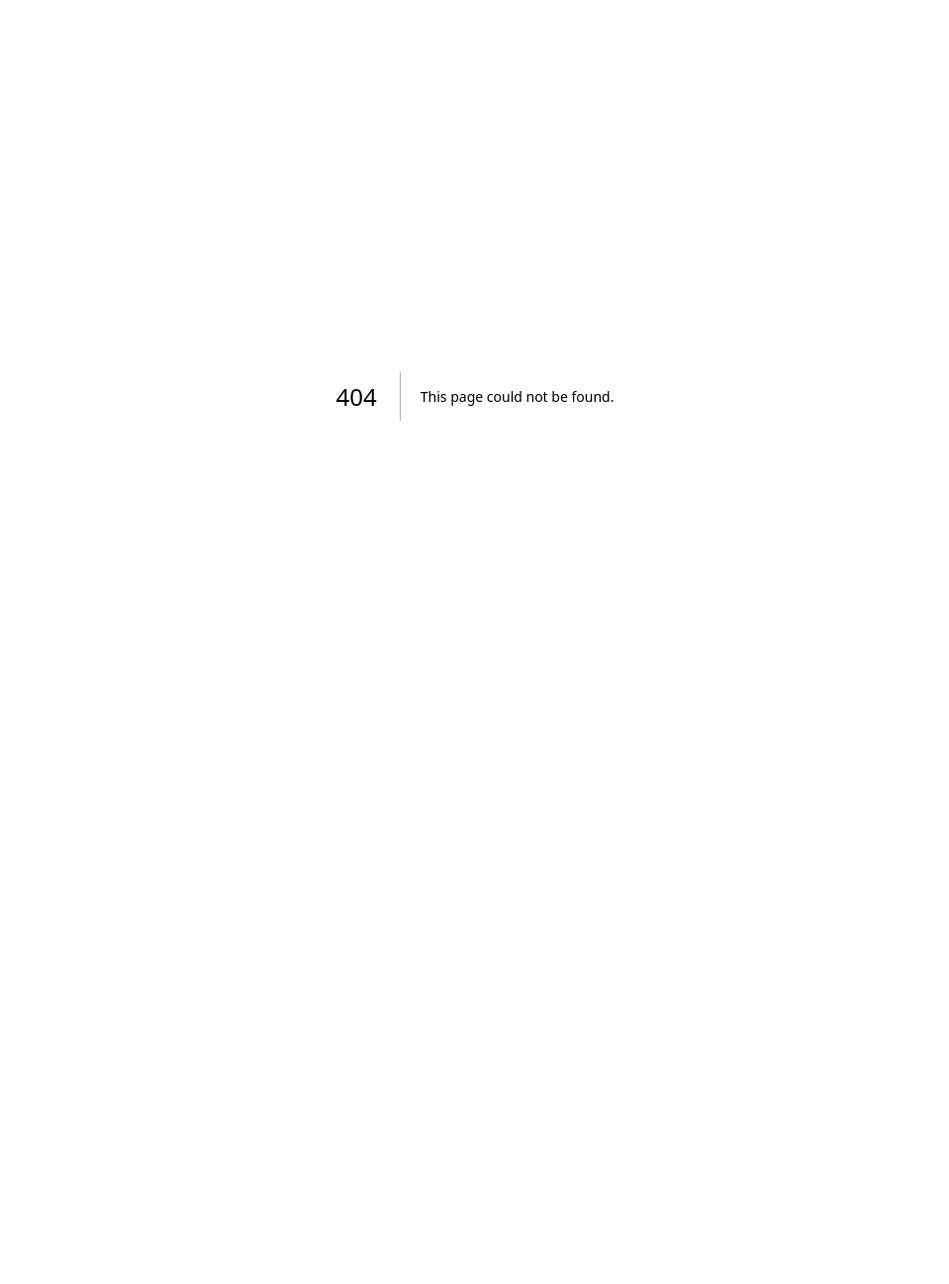
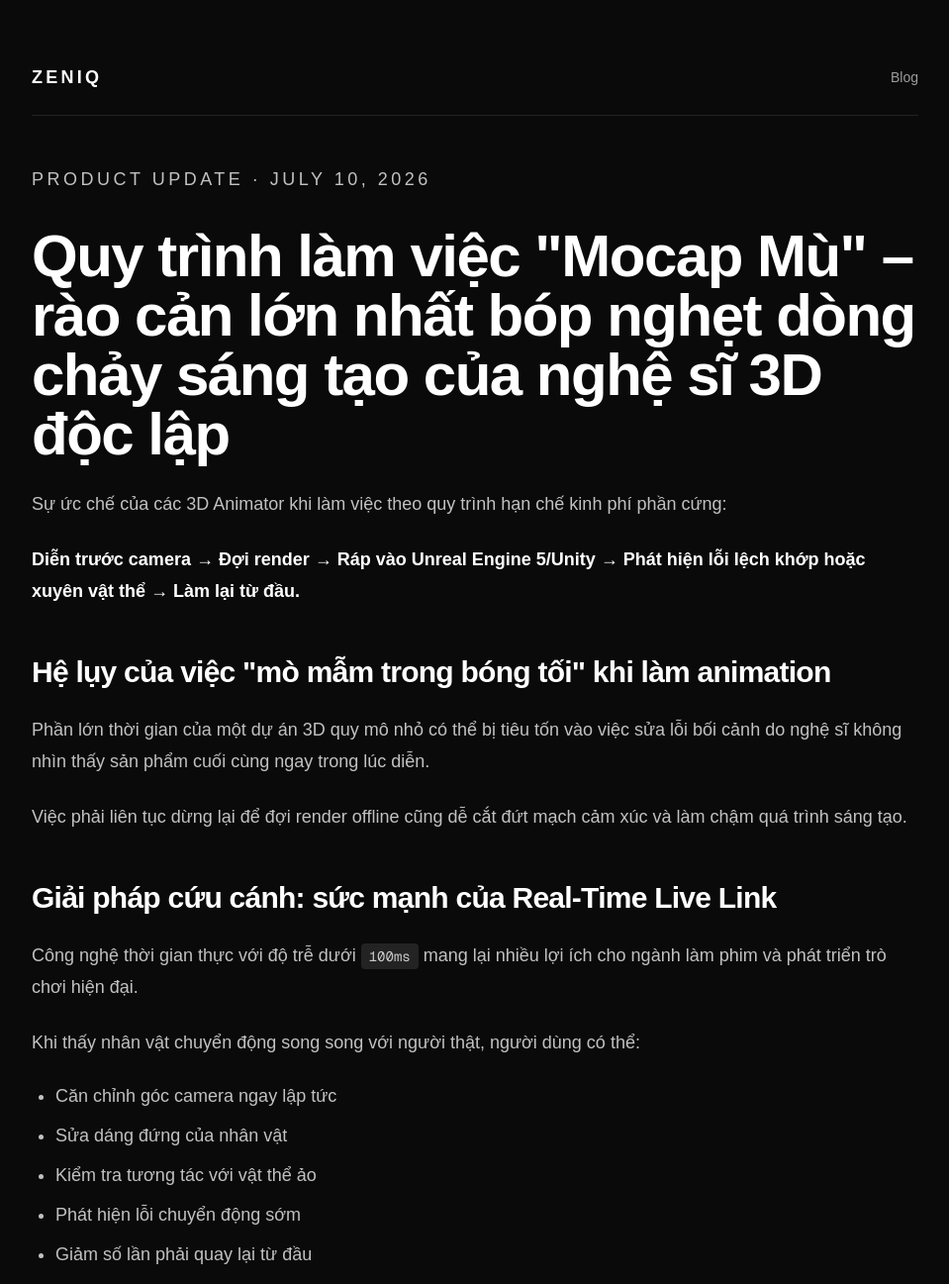
Before and after one commit to s0mad3y/Zeniq, a Next.js app: page /blog/zeniq-development-update in a window 1280 px wide. Before the commit this address had no page. Shown: the top 1297 px of the page at 99% size, without its empty margins (160-1119 px from the left). Before the commit the page ends 800 px from the top, so only its background shows below. Built offline with nearby package versions, Linux system fonts and the light colour scheme.

Commit message:
New Blog

```diff
--- a/app/blog/page.tsx
+++ b/app/blog/page.tsx
@@ -14,6 +14,14 @@ const posts = [
       "How ZENIQ turns ordinary webcam footage into accessible 3D motion capture data.",
     date: "July 10, 2026",
     category: "Product Update",
+  },
+  {
+    slug: "zeniq-development-update",
+    title: "Quy trình làm việc \"Mocap Mù\" – rào cản lớn nhất bóp nghẹt dòng chảy sáng tạo của nghệ sĩ 3D độc lập.",
+    description:
+      "Sự ức chế của các 3D Animator khi làm việc theo quy trình hạn chế kinh phí phần cứng và phần mềm mocap truyền thống.",
+    date: "13:00, July 10, 2026",
+    category: "Tutorial",
   },
 ];
 
--- /dev/null
+++ b/app/blog/zeniq-development-update/page.mdx
@@ -0,0 +1,69 @@
+export const metadata = {
+  title:
+    'Quy trình làm việc "Mocap Mù" – rào cản lớn nhất bóp nghẹt dòng chảy sáng tạo của nghệ sĩ 3D độc lập | ZENIQ Blog',
+  description:
+    "Sự ức chế của các 3D Animator khi làm việc theo quy trình hạn chế kinh phí phần cứng.",
+};
+
+<div className="text-sm uppercase tracking-[0.25em] text-white/45">
+  Product Update · July 10, 2026
+</div>
+
+# Quy trình làm việc "Mocap Mù" – rào cản lớn nhất bóp nghẹt dòng chảy sáng tạo của nghệ sĩ 3D độc lập
+
+Sự ức chế của các 3D Animator khi làm việc theo quy trình hạn chế kinh phí phần cứng:
+
+**Diễn trước camera → Đợi render → Ráp vào Unreal Engine 5/Unity → Phát hiện lỗi lệch khớp hoặc xuyên vật thể → Làm lại từ đầu.**
+
+## Hệ lụy của việc "mò mẫm trong bóng tối" khi làm animation
+
+Phần lớn thời gian của một dự án 3D quy mô nhỏ có thể bị tiêu tốn vào việc sửa lỗi bối cảnh do nghệ sĩ không nhìn thấy sản phẩm cuối cùng ngay trong lúc diễn.
+
+Việc phải liên tục dừng lại để đợi render offline cũng dễ cắt đứt mạch cảm xúc và làm chậm quá trình sáng tạo.
+
+## Giải pháp cứu cánh: sức mạnh của Real-Time Live Link
+
+Công nghệ thời gian thực với độ trễ dưới `100ms` mang lại nhiều lợi ích cho ngành làm phim và phát triển trò chơi hiện đại.
+
+Khi thấy nhân vật chuyển động song song với người thật, người dùng có thể:
+
+- Căn chỉnh góc camera ngay lập tức
+- Sửa dáng đứng của nhân vật
+- Kiểm tra tương tác với vật thể ảo
+- Phát hiện lỗi chuyển động sớm
+- Giảm số lần phải quay lại từ đầu
+
+Thay vì đoán mò, nghệ sĩ có thể quan sát kết quả trực tiếp trong Unreal Engine 5 hoặc Unity.
+
+## ZENIQ – trợ lý mocap real-time với chi phí phần cứng tối thiểu
+
+ZENIQ sử dụng thuật toán AI markerless để phân tích khung xương trực tiếp thông qua webcam.
+
+Không cần phòng studio đắt tiền. Không cần bộ đồ bó sát cồng kềnh. Người dùng chỉ cần kết nối webcam, khởi động ZENIQ và kích hoạt Live Link trong phần mềm làm việc của mình.
+
+## Quick Tutorial
+
+1. Khởi động phần mềm ZENIQ trên PC và kết nối webcam.
+2. Mở Unreal Engine 5 hoặc Unity và kích hoạt plugin ZENIQ Live Link.
+3. Đứng trước camera và bắt đầu ghi chuyển động.
+4. Theo dõi nhân vật phản hồi trong môi trường 3D theo thời gian thực.
+
+Đã đến lúc nói lời tạm biệt với kỷ nguyên **"Mocap Mù"** và tiếp cận một quy trình sáng tạo trực quan, nhanh chóng hơn.
+
+<div className="mt-10 rounded-2xl border border-white/10 bg-white/5 p-6">
+  <div className="text-2xl font-semibold">
+    Trải nghiệm ZENIQ
+  </div>
+
+  <div className="mt-4 text-lg leading-8 text-white/75">
+    Tải bản beta miễn phí hoặc đăng ký danh sách chờ để trải nghiệm quy trình
+    motion capture thời gian thực.
+  </div>
+
+  <a
+    href="/"
+    className="mt-5 inline-block rounded-xl bg-white px-5 py-3 font-semibold text-neutral-950"
+  >
+    Tải ZENIQ Beta
+  </a>
+</div>
```
